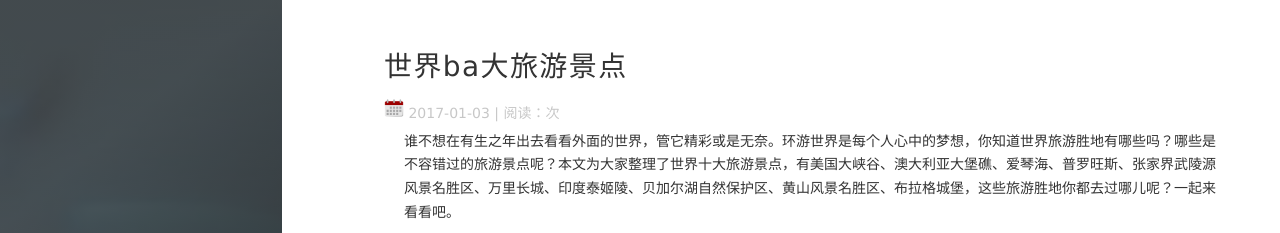
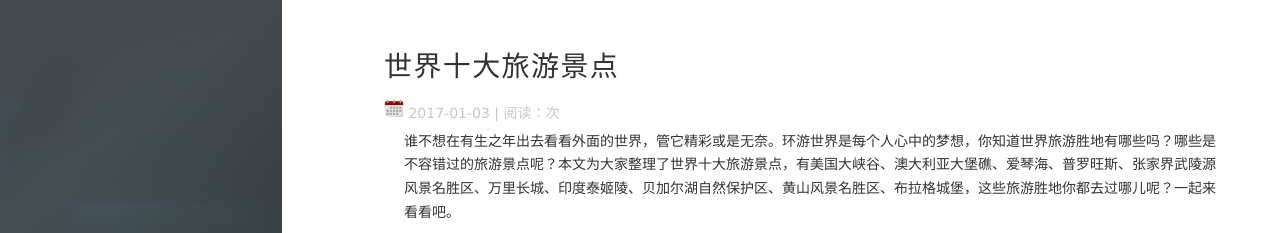
Before and after one commit to luckyabgelgirl/luckyabgelgirl.github.io, a Jekyll site: the page built from _posts/2017-01-03-_posts/2017-01-03-世界十大旅游景点.md.md, in a window 1280 px wide and 900 px high. Shown: the top 233 px of the window. Built offline with Jekyll 4.4.1, drawn with Linux system fonts in a browser that asks for light colours; nearby versions of some CDN libraries; comment, search, counter and statistics services are not loaded.

Commit message:
Update and rename 2017-01-03-世界ba大旅游景点.md.md to 2017-01-03-世界十大旅游景点.md.md

```diff
--- a/_posts/2017-01-03-_posts/2017-01-03-世界ba大旅游景点.md.md
+++ b/_posts/2017-01-03-_posts/2017-01-03-世界十大旅游景点.md.md
@@ -1,8 +1,8 @@
 ---
 layout: post
-title: "世界ba大旅游景点"
+title: "世界十大旅游景点"
 date: 2017-01-03
-description: "世界ba大旅游景点"
+description: "世界十大旅游景点"
 tag: 博客
 ---
 谁不想在有生之年出去看看外面的世界，管它精彩或是无奈。环游世界是每个人心中的梦想，你知道世界旅游胜地有哪些吗？哪些是不容错过的旅游景点呢？本文为大家整理了世界十大旅游景点，有美国大峡谷、澳大利亚大堡礁、爱琴海、普罗旺斯、张家界武陵源风景名胜区、万里长城、印度泰姬陵、贝加尔湖自然保护区、黄山风景名胜区、布拉格城堡，这些旅游胜地你都去过哪儿呢？一起来看看吧。
```
